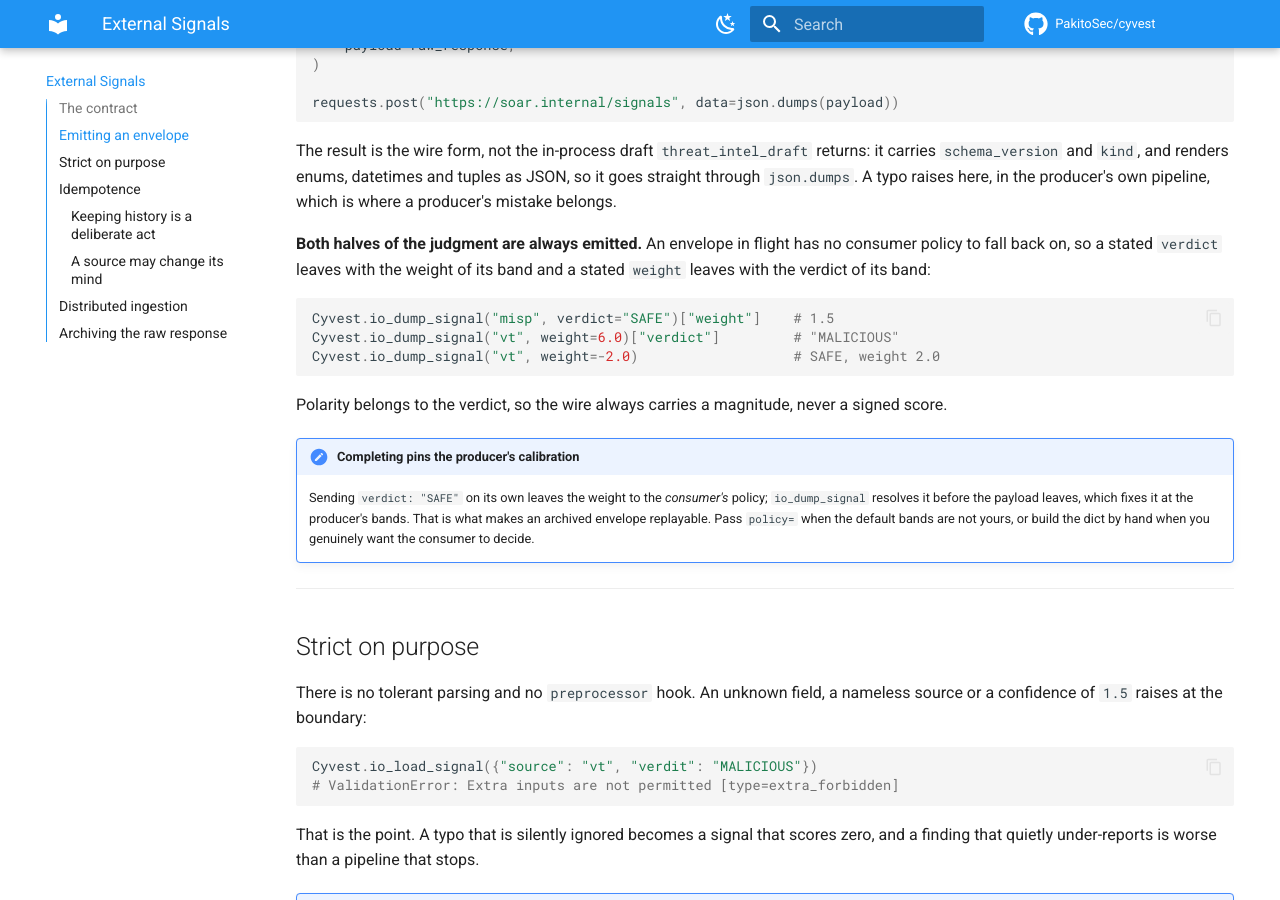
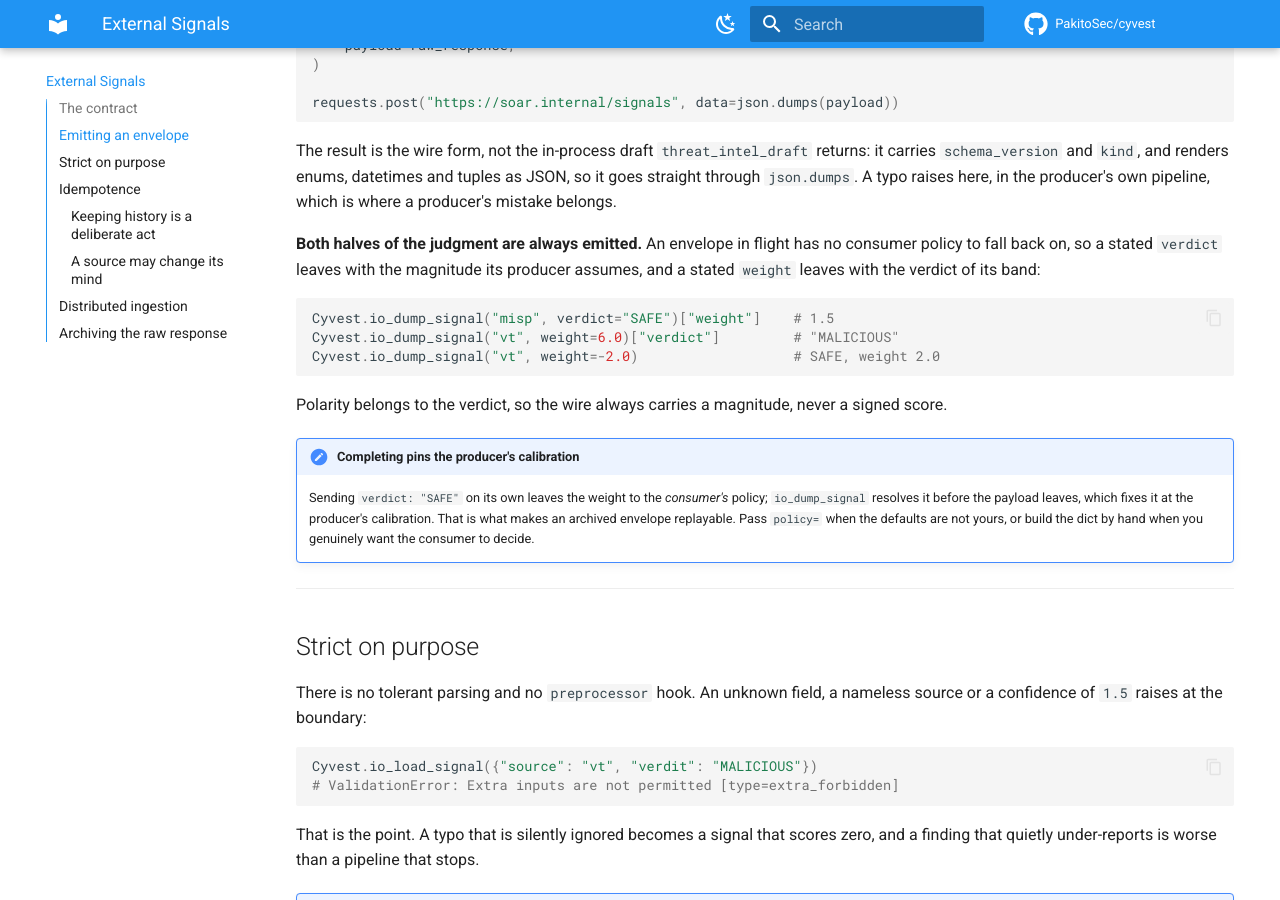
Before and after one commit to PakitoSec/cyvest, an MkDocs documentation site: the page built from docs/external-signals.md, in a window 1280 px wide and 900 px high, scrolled down 1846 px. Built offline with MkDocs 1.6.1 and Material for MkDocs 9.7.7, drawn with Linux system fonts in a browser that asks for light colours; comment, search, counter and statistics services are not loaded.

Commit message:
refactor(policy): rename weight fallback mapping (#79)

````diff
--- a/docs/external-signals.md
+++ b/docs/external-signals.md
@@ -86,8 +86,8 @@ through `json.dumps`. A typo raises here, in the producer's own pipeline, which
 producer's mistake belongs.
 
 **Both halves of the judgment are always emitted.** An envelope in flight has no consumer policy
-to fall back on, so a stated `verdict` leaves with the weight of its band and a stated `weight`
-leaves with the verdict of its band:
+to fall back on, so a stated `verdict` leaves with the magnitude its producer assumes, and a
+stated `weight` leaves with the verdict of its band:
 
 ```python
 Cyvest.io_dump_signal("misp", verdict="SAFE")["weight"]    # 1.5
@@ -100,8 +100,8 @@ Polarity belongs to the verdict, so the wire always carries a magnitude, never a
 !!! note "Completing pins the producer's calibration"
     Sending `verdict: "SAFE"` on its own leaves the weight to the *consumer's* policy;
     `io_dump_signal` resolves it before the payload leaves, which fixes it at the producer's
-    bands. That is what makes an archived envelope replayable. Pass `policy=` when the default
-    bands are not yours, or build the dict by hand when you genuinely want the consumer to
+    calibration. That is what makes an archived envelope replayable. Pass `policy=` when the
+    defaults are not yours, or build the dict by hand when you genuinely want the consumer to
     decide.
 
 ---
````
Also changed, not shown: docs/migration-v6-to-v7.md (+3 -3 lines), docs/scoring-model.md (+28 -6 lines), 6 other files.
